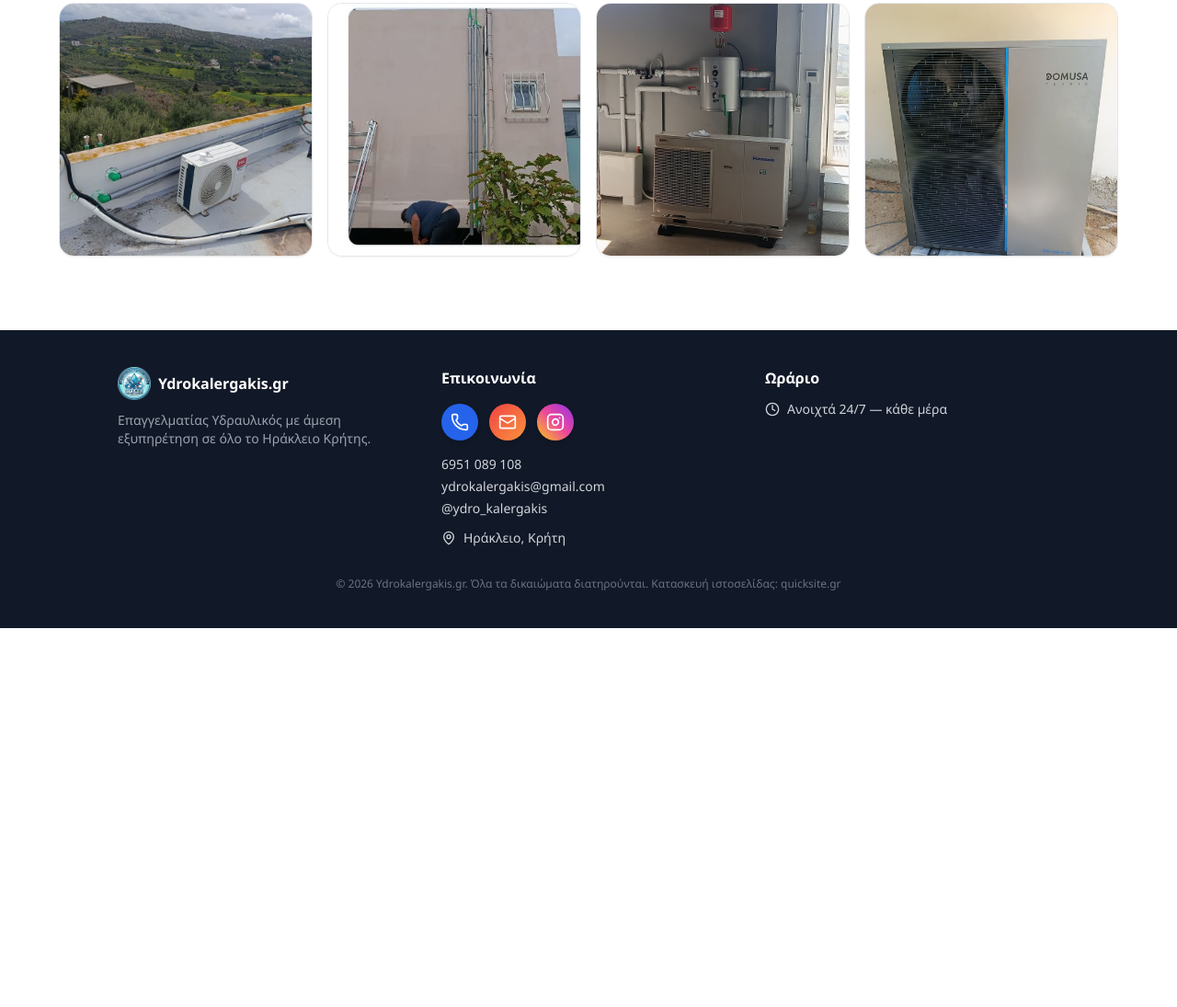
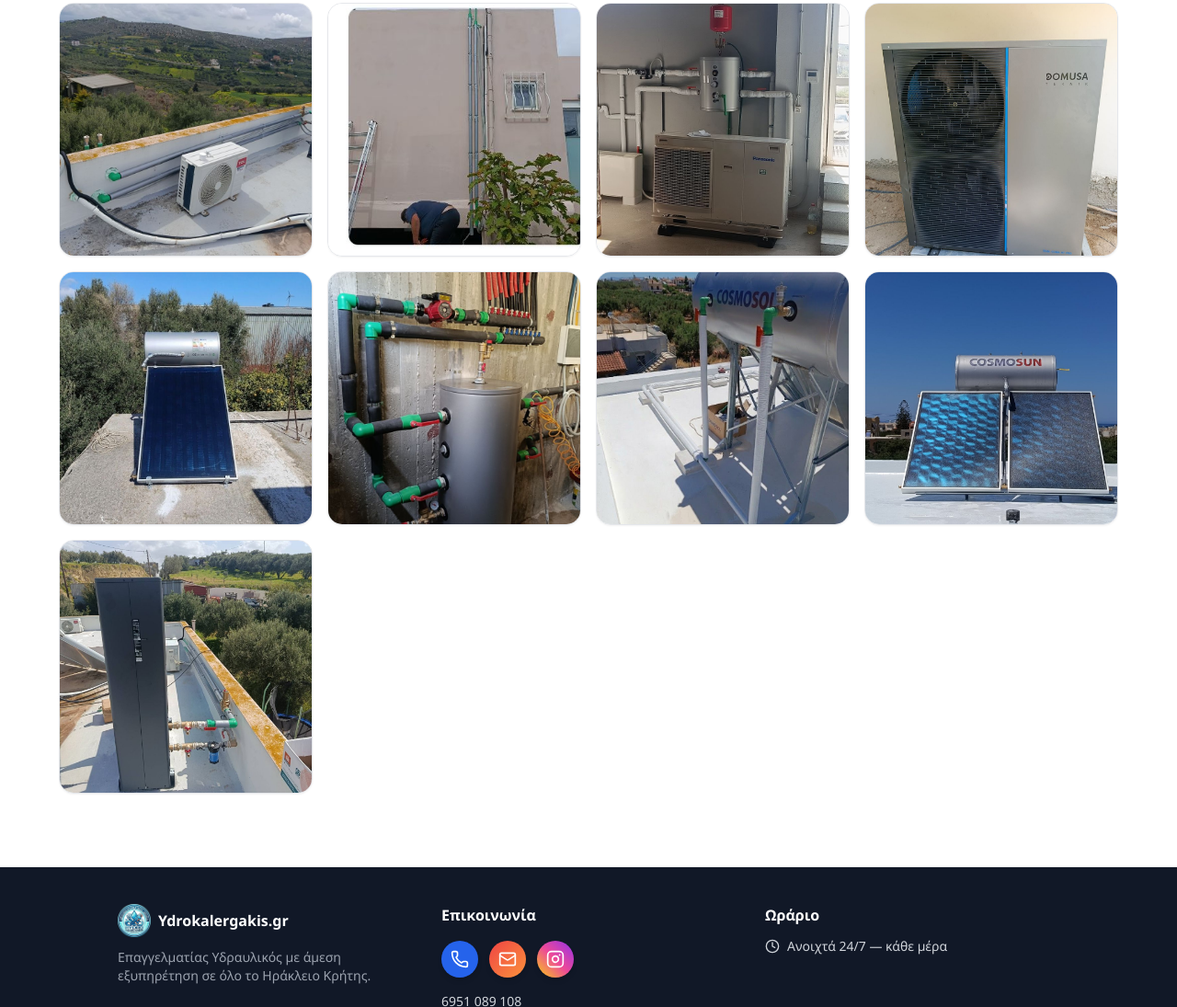
Before and after one commit to arisstei/kalergakis-ydravlikos, a plain HTML site: page index.html in a window 1280 px wide. Shown: the part 1797-2892 px from the top of the page at 92% size. Before the commit the page ends 2480 px from the top, so only its background shows below. Drawn offline with nearby package versions, Linux system fonts and the light colour scheme; no server answers.

Commit message:
Πλήρης ανανέωση gallery: 13 φωτογραφίες συνολικά (όλες οι νέες + καμία διπλή)

```diff
--- a/index.html
+++ b/index.html
@@ -148,6 +148,26 @@
 
       <button type="button" class="gallery-item group relative rounded-2xl overflow-hidden border border-gray-200 shadow-sm hover:shadow-lg transition aspect-square" data-index="7">
         <img src="images/gallery-domusa.jpg" alt="Τοποθέτηση αντλίας θερμότητας Domusa Teknik" class="w-full h-full object-cover group-hover:scale-105 transition duration-300">
+      </button>
+
+      <button type="button" class="gallery-item group relative rounded-2xl overflow-hidden border border-gray-200 shadow-sm hover:shadow-lg transition aspect-square" data-index="8">
+        <img src="images/gallery-cosmosun-turbine.jpg" alt="Ηλιακός θερμοσίφωνας σε ταράτσα με πράσινο περιβάλλον" class="w-full h-full object-cover group-hover:scale-105 transition duration-300">
+      </button>
+
+      <button type="button" class="gallery-item group relative rounded-2xl overflow-hidden border border-gray-200 shadow-sm hover:shadow-lg transition aspect-square" data-index="9">
+        <img src="images/gallery-cosmosol-detail.jpg" alt="Λεπτομέρεια σύνδεσης ηλιακού θερμοσίφωνα" class="w-full h-full object-cover group-hover:scale-105 transition duration-300">
+      </button>
+
+      <button type="button" class="gallery-item group relative rounded-2xl overflow-hidden border border-gray-200 shadow-sm hover:shadow-lg transition aspect-square" data-index="10">
+        <img src="images/gallery-cosmosol-seaview.jpg" alt="Ηλιακός θερμοσίφωνας σε ταράτσα με θέα" class="w-full h-full object-cover group-hover:scale-105 transition duration-300">
+      </button>
+
+      <button type="button" class="gallery-item group relative rounded-2xl overflow-hidden border border-gray-200 shadow-sm hover:shadow-lg transition aspect-square" data-index="11">
+        <img src="images/gallery-manifold-bulb.jpg" alt="Εσωτερική εγκατάσταση συλλέκτη θέρμανσης" class="w-full h-full object-cover group-hover:scale-105 transition duration-300">
+      </button>
+
+      <button type="button" class="gallery-item group relative rounded-2xl overflow-hidden border border-gray-200 shadow-sm hover:shadow-lg transition aspect-square" data-index="12">
+        <img src="images/gallery-domusa-landscape.jpg" alt="Τοποθέτηση αντλίας θερμότητας με θέα στην ύπαιθρο" class="w-full h-full object-cover group-hover:scale-105 transition duration-300">
       </button>
 
     </div>
@@ -309,7 +329,12 @@
     { type: 'image', src: 'images/gallery-heatpump.jpg', alt: 'Εγκατάσταση μονάδας αντλίας θερμότητας' },
     { type: 'image', src: 'images/gallery-exterior-piping.jpg', alt: 'Εξωτερική εγκατάσταση σωληνώσεων σε πρόσοψη κτιρίου' },
     { type: 'image', src: 'images/gallery-panasonic-indoor.jpg', alt: 'Εσωτερική εγκατάσταση αντλίας θερμότητας Panasonic' },
-    { type: 'image', src: 'images/gallery-domusa.jpg', alt: 'Τοποθέτηση αντλίας θερμότητας Domusa Teknik' }
+    { type: 'image', src: 'images/gallery-domusa.jpg', alt: 'Τοποθέτηση αντλίας θερμότητας Domusa Teknik' },
+    { type: 'image', src: 'images/gallery-cosmosun-turbine.jpg', alt: 'Ηλιακός θερμοσίφωνας σε ταράτσα με πράσινο περιβάλλον' },
+    { type: 'image', src: 'images/gallery-cosmosol-detail.jpg', alt: 'Λεπτομέρεια σύνδεσης ηλιακού θερμοσίφωνα' },
+    { type: 'image', src: 'images/gallery-cosmosol-seaview.jpg', alt: 'Ηλιακός θερμοσίφωνας σε ταράτσα με θέα' },
+    { type: 'image', src: 'images/gallery-manifold-bulb.jpg', alt: 'Εσωτερική εγκατάσταση συλλέκτη θέρμανσης' },
+    { type: 'image', src: 'images/gallery-domusa-landscape.jpg', alt: 'Τοποθέτηση αντλίας θερμότητας με θέα στην ύπαιθρο' }
   ];
 
   const VIDEO_ITEMS = [
```
Also changed, not shown: images/gallery-cosmosol-detail.jpg (added), images/gallery-cosmosol-seaview.jpg (added), images/gallery-cosmosun-turbine.jpg (added), images/gallery-domusa-landscape.jpg (added), images/gallery-manifold-bulb.jpg (added).
